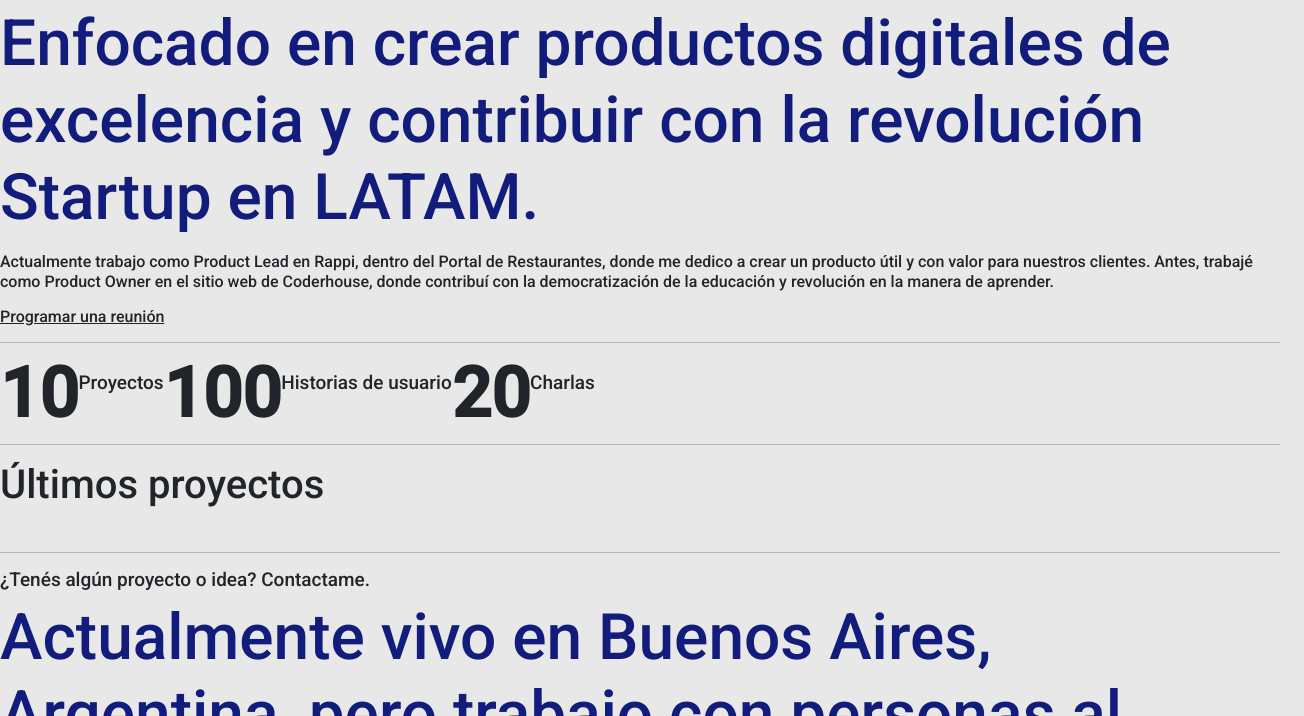
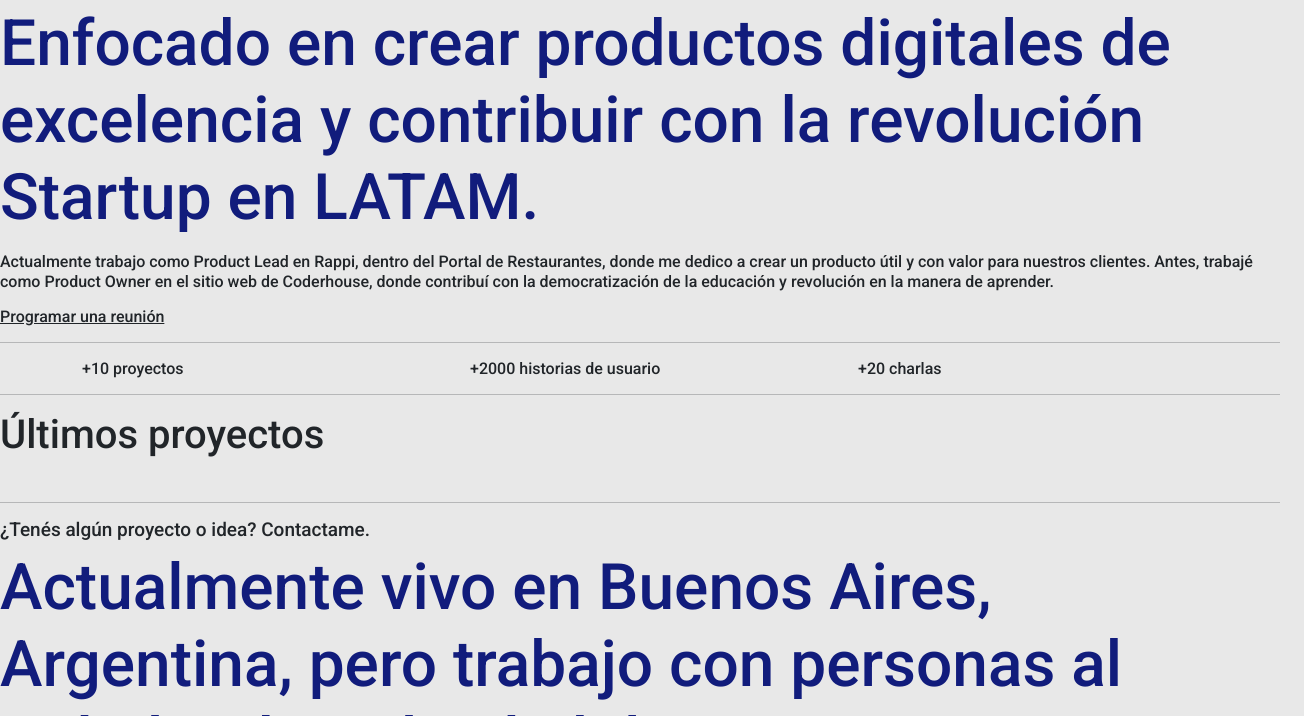
Before and after one commit to gastonmartinp/personalWebsite, a plain HTML site: page index.html in a window 1280 px wide. Shown: the part 84-800 px from the top of the page, 1304 px wide, since content can reach past the window. Drawn offline with nearby package versions, Linux system fonts and the light colour scheme.

Commit message:
Add bootstrap to about.html

```diff
--- a/index.html
+++ b/index.html
@@ -46,13 +46,23 @@
             <p class="underline">Programar una reunión</p>
     </div>
     <hr>
-    <div class="elementCounter">
-        <span class="elementCounterNumber" data-duration="2000" data-to-value="10" data-from-value="0" data-delimiter=",">10</span>
-        <div class="elementCounterTitle">Proyectos</div>
-        <span class="elementCounterNumber" data-duration="2000" data-to-value="100" data-from-value="0" data-delimiter=",">100</span>
-        <div class="elementCounterTitle">Historias de usuario</div>
-        <span class="elementCounterNumber" data-duration="2000" data-to-value="20" data-from-value="0" data-delimiter=",">20</span>
-        <div class="elementCounterTitle">Charlas</div>
+    <div class="container-fluid">
+
+        <!-- Conteiner Bootstrap -->
+        <div class="container">
+            <div class="row">
+              <div class="col">
+                +10 proyectos
+              </div>
+              <div class="col">
+                +2000 historias de usuario
+              </div>
+              <div class="col">
+                +20 charlas
+              </div>
+            </div>
+          </div>
+
     </div>
     <hr>
     <div>
```
Also changed, not shown: page/about.html (+22 -1 lines), page/resume.html (+16 -0 lines), 1 other file.
